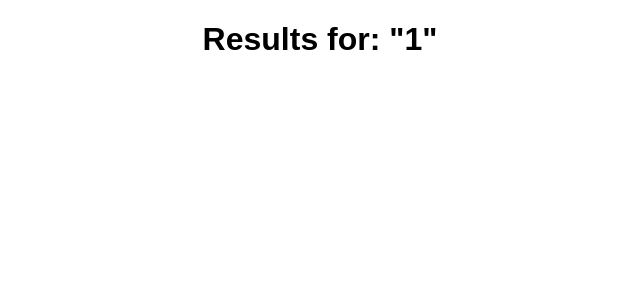
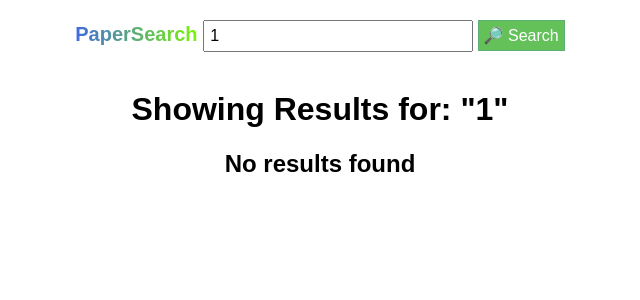
Before and after one commit to Triple1312/IR, a Flask app: page /search/1 in a window 1280 px wide. Shown: the top 300 px of the page, without its empty margins (320-960 px from the left). Run offline with Flask 3, Linux system fonts and the light colour scheme.

Commit message:
Updated search engine
Revamped UI
Added search engine to results page
Added style
Added screenshots to readme

```diff
--- a/data/test_data.json
+++ b/data/test_data.json
@@ -13,5 +13,10 @@
     "title": "Kommunikation mit automaten",
     "doi": "10.1002/chin.198046192",
     "pagerank": 42
+  },
+  {
+    "title": "The dynamics of parallel Schönflies motion generators: The case of a two-limb system",
+    "doi": "10.1243/09596518jsce623",
+    "pagerank": 69
   }
 ]
--- a/search_engine/do_pagerank_search.py
+++ b/search_engine/do_pagerank_search.py
@@ -25,7 +25,7 @@ def do_pagerank_search(filename, query):
 
     for i in range(len(data)):
         title = data[i]['title']
-        if query in title:
+        if query.lower() in title.lower():
             search_res = SearchResult(title, data[i]["doi"], data[i]["pagerank"])
             results.append(search_res)
 
--- /dev/null
+++ b/search_engine/static/css/style.css
@@ -0,0 +1,14 @@
+html *{
+    font-family: Arial, sans-serif;
+  }
+
+.center{
+    margin: auto;
+    text-align: center;
+}
+
+.flex-container{
+    display: flex;
+    align-items: center;
+    justify-content: center;
+}
--- a/search_engine/templates/search_results.html
+++ b/search_engine/templates/search_results.html
@@ -1,18 +1,7 @@
 <!DOCTYPE html>
 <html lang="en">
+<link rel="stylesheet" href="{{ url_for('static', filename='css/style.css') }}" />
 <style>
-  html *{
-    font-family: Arial, sans-serif;
-  }
-  .center{
-    margin: auto;
-    text-align: center;
-  }
-  .flex-container{
-    display: flex;
-    align-items: center;
-    justify-content: center;
-  }
   ul {
     display: inline-block;
     text-align: left;
@@ -25,25 +14,55 @@
       margin-bottom: 10px;
   }
   .pagerank_bubble{
-      background-color: green;
+      background-color: mediumseagreen;
       color: white;
       font-size: 80%;
       border-radius: 40%;
       padding: 4px;
   }
+  #papersearchlabel{
+      font-size: 15pt;
+      background: -webkit-linear-gradient(left, royalblue, lawngreen);
+      -webkit-background-clip: text;
+      -webkit-text-fill-color: transparent;
+  }
+  #search_box{
+      padding: 5px;
+      font-size: 12pt;
+      width: 20vw;
+  }
+  #search_button{
+      padding: 5px;
+      font-size: 12pt;
+      background-color: #64c15a;
+      border: 1px solid #5db074;
+      color: white;
+  }
+    </style>
 </style>
 <head>
     <meta charset="UTF-8">
     <title>Search results for {{ search_query }}</title>
 </head>
 <body>
+    <div class="center search_div">
+        <h2></h2>
+        <div class="searchbar_and_button_div">
+            <label id="papersearchlabel" for="search_box"><b>PaperSearch </b></label><input type="text" id="search_box" placeholder="search for a keyword, E.g. Turing" value="{{search_query}}">
+            <button id="search_button">🔎 Search</button>
+        </div>
+    </div>
+    <br>
     <div class="center">
-        <h1>Results for: "{{ search_query }}"</h1>
+        <h1>Showing Results for: "{{ search_query }}"</h1>
 
+        {% if not results %}
+            <h2>No results found</h2>
+        {% endif %}
         <ol>
             {% for result in results %}
             <li>
-                <a href="https://doi.org/{{result.doi}}"><b>"{{result.title}}"</b></a>
+                <a href="https://doi.org/{{result.doi}}"><b>{{result.title}}</b></a>
                 <span class="pagerank_bubble">{{result.pagerank}}</span>
                 <div>
                     <p>DOI: "{{result.doi}}"</p>
@@ -56,4 +75,24 @@
 
 
 </body>
+<script type="text/javascript">
+    // Search for keyword
+    document.getElementById("search_button").onclick = function () {
+        let query = document.getElementById("search_box").value;
+        location.href = window.location.origin + "/search/" +query;
+    };
+    // go back to home page
+    document.getElementById("papersearchlabel").onclick = function () {
+        location.href = window.location.origin;
+    };
+
+    // on press of the enter button, also trigger the search button
+    document.getElementById("search_box")
+    .addEventListener("keydown", function(event) {
+    if (event.key === 'Enter') {
+        event.preventDefault();
+        document.getElementById("search_button").click();
+    }
+});
+</script>
 </html>
```
Also changed, not shown: search_engine/templates/homepage.html (+30 -19 lines), README.md, images/dynamics_search.png (added), images/homepage.png (added), images/i_search.png (added), images/somethingsomething_search.png (added).
